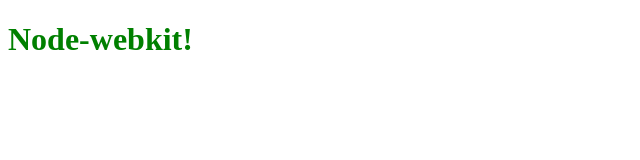
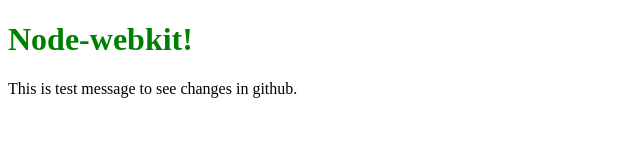
Before and after one commit to HeartlesSslayer/test1, a website: page sample/index.html in a window 1280 px wide. Shown: the whole page, without its empty margins (0-640 px from the left). Drawn offline with Linux system fonts and the light colour scheme.

Commit message:
new  index.html file

```diff
--- a/sample/index.html
+++ b/sample/index.html
@@ -6,5 +6,9 @@
   </head>
   <body>
     <h1>Node-webkit!</h1>
+
+	<span>
+		This is test message to see changes in github.
+	</span>
   </body>
 </html>
```
